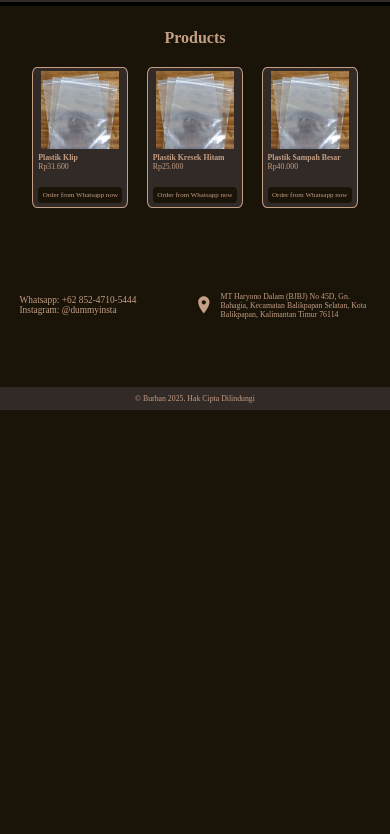
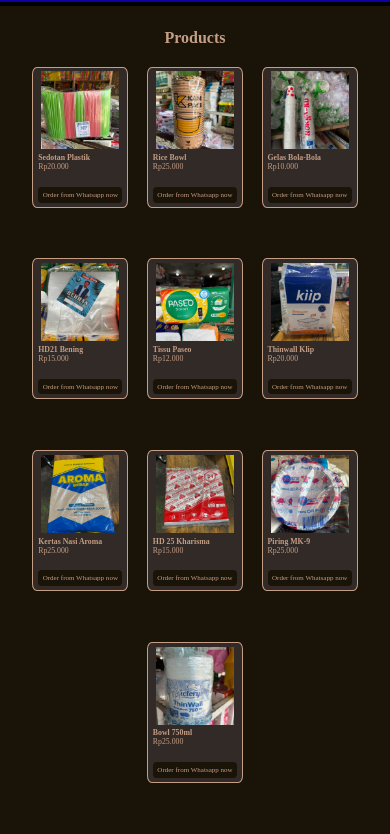
Before and after one commit to NAUFALHAIDARPUTERASYARIF/BurhanShop, a plain HTML site: page products/products.html in a window 390 px wide. Shown: the part 45-879 px from the top of the page. Before the commit the page ends 844 px from the top, so only its background shows below. Drawn offline with Linux system fonts and the light colour scheme.

Commit message:
Add files via upload

```diff
--- a/navbar.css
+++ b/navbar.css
@@ -12,8 +12,8 @@
     align-items: center;
     block-size: clamp(1vw, 6vw, 6vw);
     inline-size: 100%;
-    background-color: #322a26;
-    border-block-end: 4px solid black;
+    background-color: #0d00a4;
+    border-block-end: 2px solid black;
 }
 
 nav .search-icon {
@@ -25,13 +25,17 @@
 
 nav .search-icon:hover {
     cursor: pointer;
-    background-color: #191308;
+    background-color: #22007c;
 }
 
 nav a {
     margin-inline-start: 2vw;
     font-size: clamp(0.1vw, 1.2vw, 1.2vw);
     text-decoration: none;
+}
+
+nav a img {
+    inline-size: clamp(0.5vw, 6vw, 6vw);
 }
 
 nav input {
@@ -48,7 +52,7 @@
     align-items: center;
     justify-content: center;
     block-size: 40vw;
-    background-color: #191308;
+    background-color: #140152;
 }
 
 footer .contacts {
@@ -65,17 +69,16 @@
 }
 
 footer .location .loc-icon {
-    inline-size: clamp(1vw, 12vw, 12vw);
+    inline-size: clamp(1vw, 6vw, 6vw);
     padding-inline-end: 2vw;
 }
 
 main .copy {
-    margin-block-start: 1vw;
     block-size: 6vw;
     display: flex;
     justify-content: center;
     align-items: center;
-    background-color: #322a26;
+    background-color: #0d00a4;
     font-size: clamp(1vw, 2vw, 2vw);
 }
 
@@ -89,7 +92,7 @@
         align-items: center;
         block-size: clamp(1vw, 12vw, 12vw);
         inline-size: 100%;
-        background-color: #322a26;
+        background-color: #0d00a4;
         border-block-end: 4px solid black;
     }
 
@@ -102,7 +105,7 @@
 
     nav .search-icon:hover {
         cursor: pointer;
-        background-color: #191308;
+        background-color: #22007c;
     }
 
     nav a {
--- a/products/products.html
+++ b/products/products.html
@@ -6,7 +6,7 @@
     <meta name="viewport" content="width=device-width, initial-scale=1.0" />
     <link rel="stylesheet" href="../navbar.css" />
     <link rel="stylesheet" href="style.css" />
-    <title>Burhan Shop Products</title>
+    <title>BPI Products</title>
     <style>
         /* Sembunyikan hasil yang tidak cocok (pakai !important biar ngalahin display:flex) */
         .box.hidden {
@@ -18,7 +18,7 @@
 <body>
     <nav>
         <a href="../index.html">
-            <h2>BURHAN SHOP</h2>
+            <img src="../Foto/logo.png" alt="">
         </a>
         <input type="text" id="search-bar" placeholder="Cari produk..." />
     </nav>
@@ -28,29 +28,87 @@
             <h2>Products</h2>
             <div class="isi">
                 <div class="box">
-                    <img src="../Dummy.jpg" alt="Produk" />
+                    <img src="../Foto/1.jpeg" alt="Produk" />
                     <div class="isi">
-                        <h4 class="nama-produk">Plastik Klip</h4>
-                        <p>Rp31.600</p>
-                        <a href="">Order from Whatsapp now</a>
+                        <h4 class="nama-produk">Sedotan Plastik</h4>
+                        <p>Rp20.000</p>
+                        <a href="https://wa.me/6281345458900">Order from Whatsapp now</a>
                     </div>
                 </div>
 
                 <div class="box">
-                    <img src="../Dummy.jpg" alt="Produk" />
+                    <img src="../Foto/2.jpeg" alt="Produk" />
                     <div class="isi">
-                        <h4 class="nama-produk">Plastik Kresek Hitam</h4>
+                        <h4 class="nama-produk">Rice Bowl</h4>
                         <p>Rp25.000</p>
-                        <a href="">Order from Whatsapp now</a>
+                        <a href="https://wa.me/6281345458900">Order from Whatsapp now</a>
                     </div>
                 </div>
 
                 <div class="box">
-                    <img src="../Dummy.jpg" alt="Produk" />
+                    <img src="../Foto/3.jpeg" alt="Produk" />
                     <div class="isi">
-                        <h4 class="nama-produk">Plastik Sampah Besar</h4>
-                        <p>Rp40.000</p>
-                        <a href="">Order from Whatsapp now</a>
+                        <h4 class="nama-produk">Gelas Bola-Bola</h4>
+                        <p>Rp10.000</p>
+                        <a href="https://wa.me/6281345458900">Order from Whatsapp now</a>
+                    </div>
+                </div>
+
+                <div class="box">
+                    <img src="../Foto/4.jpeg" alt="Produk" />
+                    <div class="isi">
+                        <h4 class="nama-produk">HD21 Bening</h4>
+                        <p>Rp15.000</p>
+                        <a href="https://wa.me/6281345458900">Order from Whatsapp now</a>
+                    </div>
+                </div>
+
+                <div class="box">
+                    <img src="../Foto/5.jpeg" alt="Produk" />
+                    <div class="isi">
+                        <h4 class="nama-produk">Tissu Paseo</h4>
+                        <p>Rp12.000</p>
+                        <a href="https://wa.me/6281345458900">Order from Whatsapp now</a>
+                    </div>
+                </div>
+                <div class="box">
+                    <img src="../Foto/6.jpeg" alt="Produk" />
+                    <div class="isi">
+                        <h4 class="nama-produk">Thinwall Klip</h4>
+                        <p>Rp20.000</p>
+                        <a href="https://wa.me/6281345458900">Order from Whatsapp now</a>
+                    </div>
+                </div>
+                <div class="box">
+                    <img src="../Foto/7.jpeg" alt="Produk" />
+                    <div class="isi">
+                        <h4 class="nama-produk">Kertas Nasi Aroma</h4>
+                        <p>Rp25.000</p>
+                        <a href="https://wa.me/6281345458900">Order from Whatsapp now</a>
+                    </div>
+                </div>
+                <div class="box">
+                    <img src="../Foto/8.jpeg" alt="Produk" />
+                    <div class="isi">
+                        <h4 class="nama-produk">HD 25 Kharisma</h4>
+                        <p>Rp15.000</p>
+                        <a href="https://wa.me/6281345458900">Order from Whatsapp now</a>
+                    </div>
+                </div>
+                <div class="box">
+                    <img src="../Foto/9.jpeg" alt="Produk" />
+                    <div class="isi">
+                        <h4 class="nama-produk">Piring MK-9</h4>
+                        <p>Rp25.000</p>
+                        <a href="https://wa.me/6281345458900">Order from Whatsapp now</a>
+                    </div>
+                </div>
+                <div class="box">
+                    <img src="../Foto/10.jpeg" alt="Produk" />
+                    <div class="isi">
+                        <h4 class="nama-produk">Bowl 750ml</h4>
+                        <p>Rp25.000</p>
+                        <a href="https://wa.me/6281345458900">Order from Whatsapp now</a>
                     </div>
                 </div>
             </div>
@@ -58,8 +116,8 @@
 
         <footer>
             <div class="contacts">
-                <p>Whatsapp: +62 852-4710-5444</p>
-                <p>Instagram: @dummyinsta</p>
+                <p>Whatsapp: +62 813-4545-8900</p>
+                <p>Instagram: @bintangplastikbpn</p>
             </div>
             <div class="location">
                 <svg xmlns="http://www.w3.org/2000/svg" x="0px" y="0px" class="loc-icon" viewBox="0,0,256,256">
@@ -74,8 +132,8 @@
                         </g>
                     </g>
                 </svg>
-                <p>MT Haryono Dalam (BJBJ) No 45D, Gn. Bahagia, Kecamatan Balikpapan Selatan, Kota Balikpapan,
-                    Kalimantan Timur 76114</p>
+                <p>Jalan Mulawarman No. 37 RT. 07<br>Manggar Baru<br>Balikpapan Timur
+                    Balikpapan</p>
             </div>
         </footer>
         <div class="copy">
--- a/products/style.css
+++ b/products/style.css
@@ -4,7 +4,7 @@
 
 main {
     padding-block-start: 3vw;
-    background-color: #191308;
+    background-color: #140152;
 }
 
 main .results {
@@ -23,6 +23,7 @@
 main .results .isi {
     display: flex;
     flex-direction: row;
+    flex-wrap: wrap;
     justify-content: space-around;
     inline-size: 98%;
 }
@@ -32,10 +33,11 @@
     flex-direction: column;
     align-items: center;
     inline-size: 25%;
+    margin-block-end: 6vh;
     block-size: auto;
     border-radius: 5%;
     padding: 2vw;
-    background-color: #322a26;
+    background-color: #22007c;
     border: 1px solid #c49e85;
 }
 
@@ -64,7 +66,7 @@
 main .results .isi .box .isi a {
     font-size: clamp(1vw, 1.4vw, 1.4vw);
     padding: 1vw;
-    background-color: #191308;
+    background-color: #0d00a4;
     border-radius: 1vw;
     text-decoration: none;
     align-items: center;
--- a/style.css
+++ b/style.css
@@ -1,5 +1,5 @@
 main {
-    background-color: #191308;
+    background-color: #140152;
 }
 
 main .hero {
@@ -8,7 +8,7 @@
     justify-content: center;
     align-items: center;
     block-size: 47vw;
-    background-image: linear-gradient(#191308, #322a26);
+    background-image: linear-gradient(#140152, #04052e);
 }
 
 main .hero h2 {
@@ -24,7 +24,7 @@
     flex-direction: column;
     align-items: center;
     block-size: auto;
-    background-image: linear-gradient(#322a26, #191308);
+    background-image: linear-gradient(#04052e, #140152);
     padding: 2vw;
 }
 
@@ -48,7 +48,7 @@
     font-size: clamp(1vw, 2vw, 2vw);
     inline-size: auto;
     block-size: auto;
-    background-color: #191308;
+    background-color: #22007c;
     padding: 2vw;
     border: 1px solid #c49e85;
     border-radius: 5%;
@@ -69,15 +69,15 @@
 main .unggulan .isiUnggulan .box .isi a {
     padding: 1vw;
     font-size: clamp(1vw, 1.4vw, 1.4vw);
-    background-color: #322a26;
+    background-color: #0d00a4;
     border-radius: 1vw;
     text-decoration: none;
 }
 
 main .unggulan .isiUnggulan .box .isi a:hover {
     cursor: pointer;
-    background-color: #191308;
-    color: #322a26;
+    background-color: #140152;
+    color: #04052e;
 }
 
 @media (max-width: 768px) {
@@ -87,7 +87,7 @@
         justify-content: center;
         align-items: center;
         block-size: 60vw;
-        background-image: linear-gradient(#191308, #322a26);
+        background-image: linear-gradient(#140152, #04052e);
     }
 
     main .unggulan .isiUnggulan {
@@ -106,7 +106,7 @@
         font-size: clamp(1vw, 4vw, 4vw);
         inline-size: auto;
         block-size: 94%;
-        background-color: #191308;
+        background-color: #140152;
         padding: 4vw;
         border: 1px solid #c49e85;
         border-radius: 5%;
@@ -127,14 +127,14 @@
     main .unggulan .isiUnggulan .box .isi a {
         padding: 1.2vw;
         font-size: clamp(1vw, 1.6vw, 1.6vw);
-        background-color: #322a26;
+        background-color: #04052e;
         border-radius: 1vw;
         text-decoration: none;
     }
 
     main .unggulan .isiUnggulan .box .isi a:hover {
         cursor: pointer;
-        background-color: #191308;
-        color: #322a26;
+        background-color: #140152;
+        color: #04052e;
     }
 }
```
Also changed, not shown: index.html (+20 -20 lines), Foto/1.jpeg (added), Foto/10.jpeg (added), Foto/2.jpeg (added), Foto/3.jpeg (added), Foto/4.jpeg (added), Foto/5.jpeg (added), Foto/6.jpeg (added), Foto/7.jpeg (added), Foto/8.jpeg (added), Foto/9.jpeg (added), Foto/logo.png (added).
